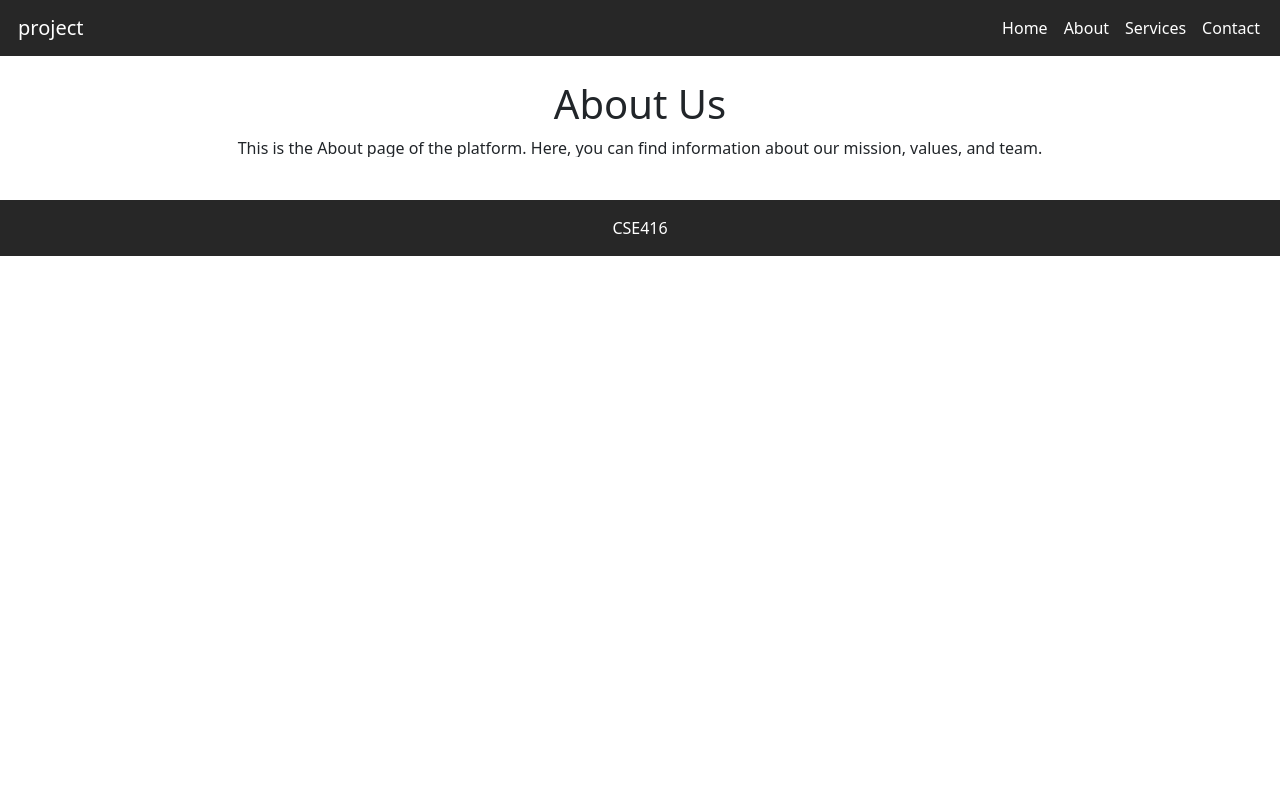
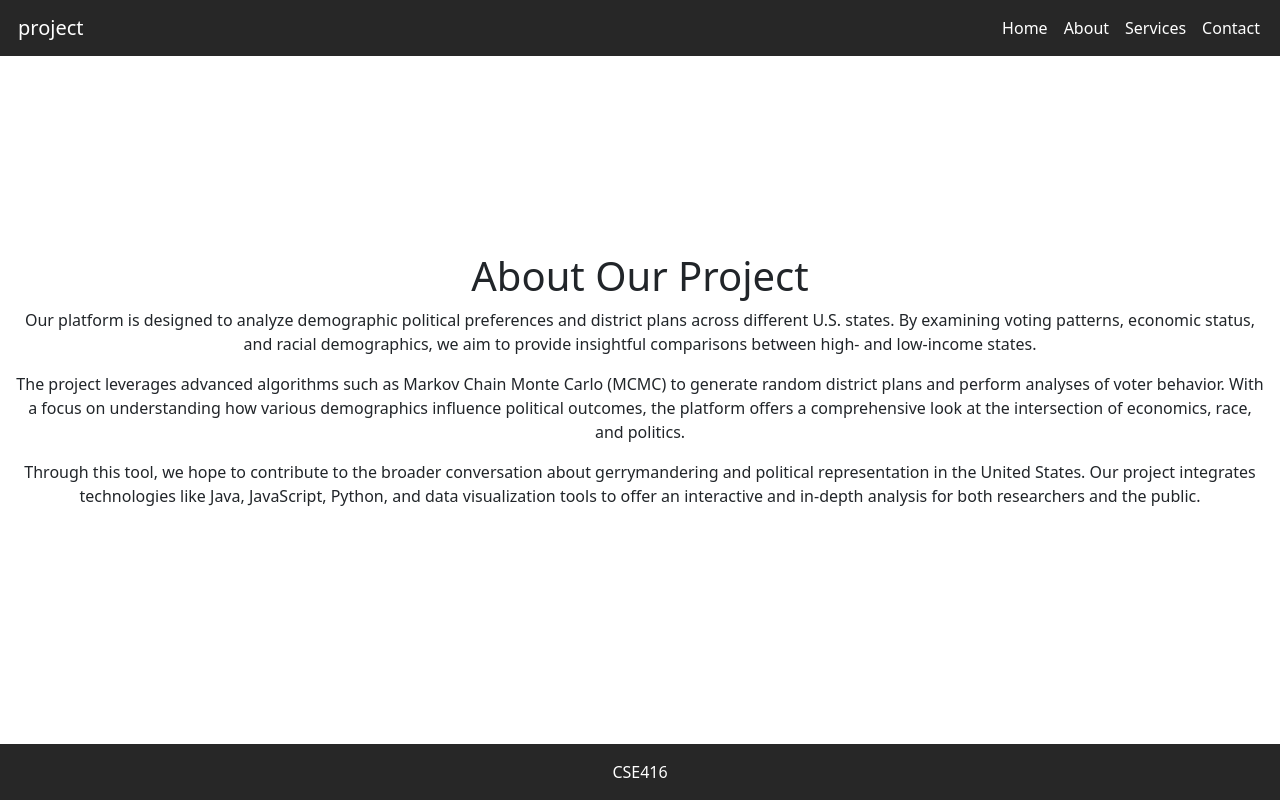
Before and after one commit to MKglory/CSE416, a React (Create React App) app: page /about in a window 1280 px wide. Built offline with nearby package versions, Linux system fonts and the light colour scheme; what chartjs-plugin-datalabels would draw is missing.

Commit message:
updated about and services

```diff
--- a/src/components/About.js
+++ b/src/components/About.js
@@ -19,15 +19,24 @@ function About() {
   }, []); // Run this effect only once when component mounts
 
   return (
-    <div>
+    <div className="vh-100 d-flex flex-column">
       <Navbar />
-      <div className="container-fluid mt-4">
+      <div className="container-fluid flex-grow-1 d-flex align-items-center justify-content-center">
         <div className="row">
           <div className="col-md-12">
-            <div className={`content ${fadeContent ? 'fade-out' : 'fade-in'} ${!isVisible ? 'd-none' : ''}`}> {/* Added fade classes for content */}
-              <h1>About Us</h1>
+            <div className={`content text-center ${fadeContent ? 'fade-out' : 'fade-in'} ${!isVisible ? 'd-none' : ''}`}>
+              <h1>About Our Project</h1>
               <p>
-                This is the About page of the platform. Here, you can find information about our mission, values, and team.
+                Our platform is designed to analyze demographic political preferences and district plans across different U.S. states.
+                By examining voting patterns, economic status, and racial demographics, we aim to provide insightful comparisons between high- and low-income states.
+              </p>
+              <p>
+                The project leverages advanced algorithms such as Markov Chain Monte Carlo (MCMC) to generate random district plans and perform analyses of voter behavior.
+                With a focus on understanding how various demographics influence political outcomes, the platform offers a comprehensive look at the intersection of economics, race, and politics.
+              </p>
+              <p>
+                Through this tool, we hope to contribute to the broader conversation about gerrymandering and political representation in the United States.
+                Our project integrates technologies like Java, JavaScript, Python, and data visualization tools to offer an interactive and in-depth analysis for both researchers and the public.
               </p>
             </div>
           </div>
--- a/src/components/Services.js
+++ b/src/components/Services.js
@@ -19,15 +19,24 @@ function Services() {
   }, []); // Run this effect only once when component mounts
 
   return (
-    <div>
+    <div className="vh-100 d-flex flex-column"> {/* Full height and flex to stretch content */}
       <Navbar />
-      <div className="container-fluid mt-4">
-        <div className="row">
+      <div className="container-fluid flex-grow-1 d-flex align-items-center justify-content-center">
+        <div className="row w-100">
           <div className="col-md-12">
             <div className={`content ${fadeContent ? 'fade-out' : 'fade-in'} ${!isVisible ? 'd-none' : ''}`}>
               <h1>Our Services</h1>
               <p>
-                Here you can describe the services your project offers.
+                Our project offers a comprehensive analysis of demographic political preferences and district plans in U.S. states.
+                We use advanced computational tools, including Markov Chain Monte Carlo (MCMC) algorithms, to generate random district
+                plans and evaluate them for fairness and compliance with legal standards. Additionally, we provide insights into voting
+                patterns across different economic and racial demographics, helping to understand the impact of socioeconomic factors
+                on electoral outcomes.
+              </p>
+              <p>
+                We also offer data visualization services, making it easier to interpret and explore the outcomes of district plans and
+                voting behavior analyses. Our platform integrates seamlessly with Java, JavaScript, and Python to deliver a smooth
+                user experience for data analysis and interpretation.
               </p>
             </div>
           </div>
--- a/src/stylesheets/styles.css
+++ b/src/stylesheets/styles.css
@@ -20,7 +20,7 @@ footer {
 /* Map container styles */
 .leaflet-container {
   width: 100%;
-  height: calc(100vh - 150px);
+  height: calc(100vh - 100px);
   border-radius: 15px; /* Rounded edges for the map */
 }
 
@@ -183,3 +183,36 @@ footer {
 .slide-out {
   animation: slideOut 0.5s forwards; /* Duration and apply forwards */
 }
+/* Make the container and content take up the full height */
+.full-page {
+  height: 100vh;
+  display: flex;
+  flex-direction: column;
+  overflow: hidden;
+}
+
+.full-height {
+  height: 100%;
+}
+
+/* Ensure content fills the entire height */
+.row.full-height,
+.col-md-12.full-height {
+  height: 100%;
+}
+
+.content {
+  height: 100%; /* Ensure content takes up all available space */
+  overflow: auto; /* Allow scrolling within content, if needed */
+}
+
+/* Optional: Add fade-in and fade-out animations */
+.fade-in {
+  opacity: 1;
+  transition: opacity 0.5s ease-in;
+}
+
+.fade-out {
+  opacity: 0;
+  transition: opacity 0.5s ease-out;
+}
```
